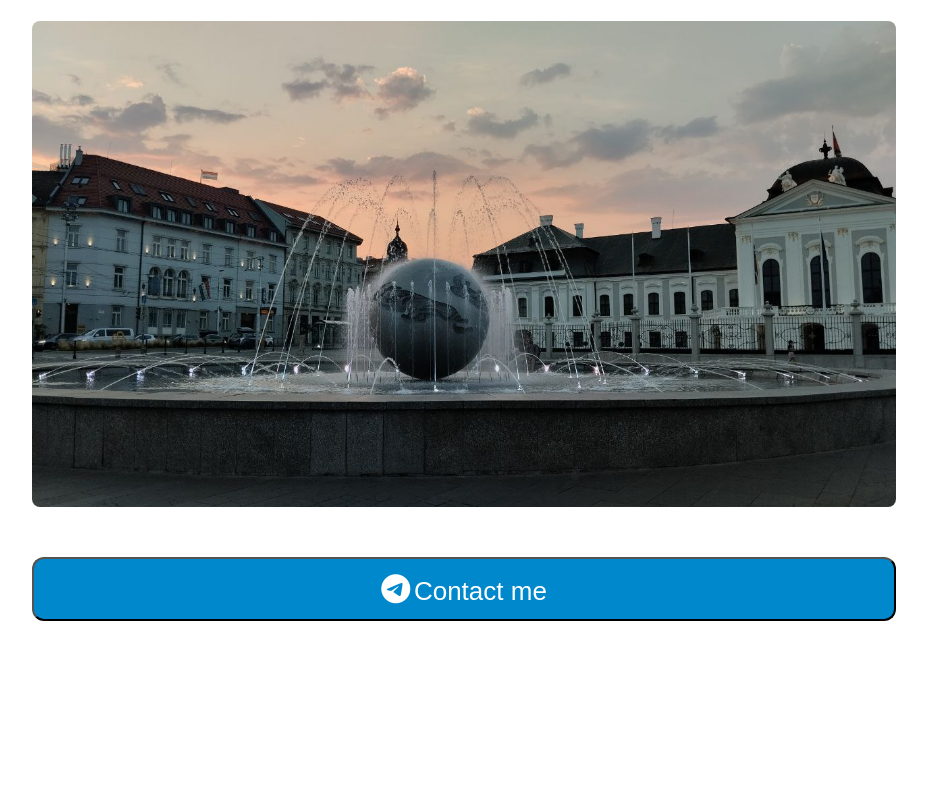
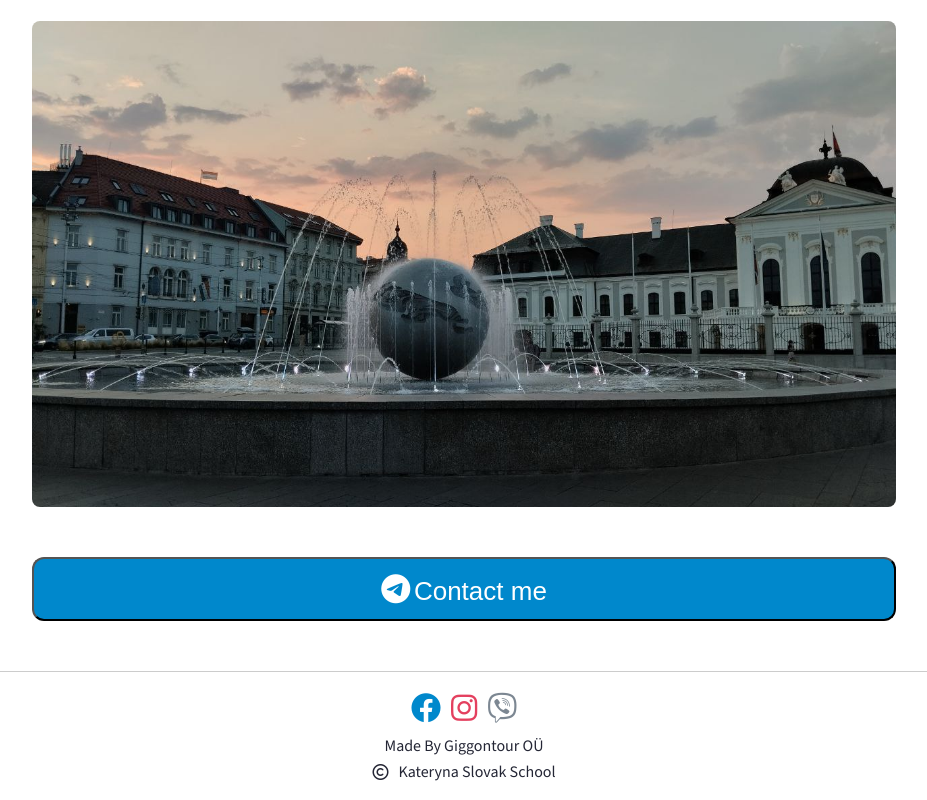
Before and after one commit to gigg88/katerina_language_website_project, a plain HTML site: page index.html in a window 1280 px wide. Shown: the part 1093-1893 px from the top of the page, without its empty margins (176-1103 px from the left). Before the commit the page ends 1764 px from the top, so only its background shows below. Drawn offline with nearby package versions, Linux system fonts and the light colour scheme; files whose address does not match are found by name.

Commit message:
footer added

```diff
--- a/index.html
+++ b/index.html
@@ -65,6 +65,28 @@
 
         </main>
     </div>
+
+    <div class="line"></div>
+
 </body>
+<footer>
+    <div class="container">
+        <div class="footer_content">
+        <div class="social_icons">
+            <i class="fa-brands fa-facebook fbcl"></i>
+            <i class="fa-brands fa-instagram instacl"></i>
+            <i class="fa-brands fa-viber vibercl"></i>
+        </div>
+        <div class="madeby">
+        <p>made by Giggontour OÜ</p>
+        </div>
+        <div class="copyright">
+            <i class="fa-regular fa-copyright"></i>
+            <p>Kateryna Slovak School</p>
+        </div>
+
+    </div>
+    </div>
+</footer>
 
 </html>
--- a/main.scss
+++ b/main.scss
@@ -8,6 +8,7 @@
     --main_cl_txt: #242635;
     --telegram_cl: #0088cc;
     --btn_cl_txt: #FFFFFF;
+    --viber_cl: #7C8792;
   }
 
   body {
@@ -148,3 +149,50 @@
   .contact_section{
     margin-bottom: 50px;
   }
+
+
+  .line {
+    height: 1px;
+    border-top: 1px solid #ccc;
+    margin: 20px 0;
+}
+
+
+
+.social_icons {
+  display: flex;
+  justify-content: center;
+  align-items: center;
+  font-size: 30px;
+  gap: 10px;
+
+  .instacl {
+    color: #E4405F;
+  }
+
+  .fbcl{
+    color: var(--telegram_cl);
+  }
+
+  .vibercl{
+    color: var(--viber_cl)
+  }
+}
+
+.madeby {
+  display: flex;
+  align-items: center;
+  justify-content: center;
+  margin-top:15px;
+  margin-bottom: 10px;
+  text-transform: capitalize;
+}
+
+.copyright {
+  display: flex;
+  align-items: center;
+  justify-content: center;
+  gap: 10px;
+  margin-bottom: 20px;
+  text-transform: capitalize;
+}
```
Also changed, not shown: main.css.
